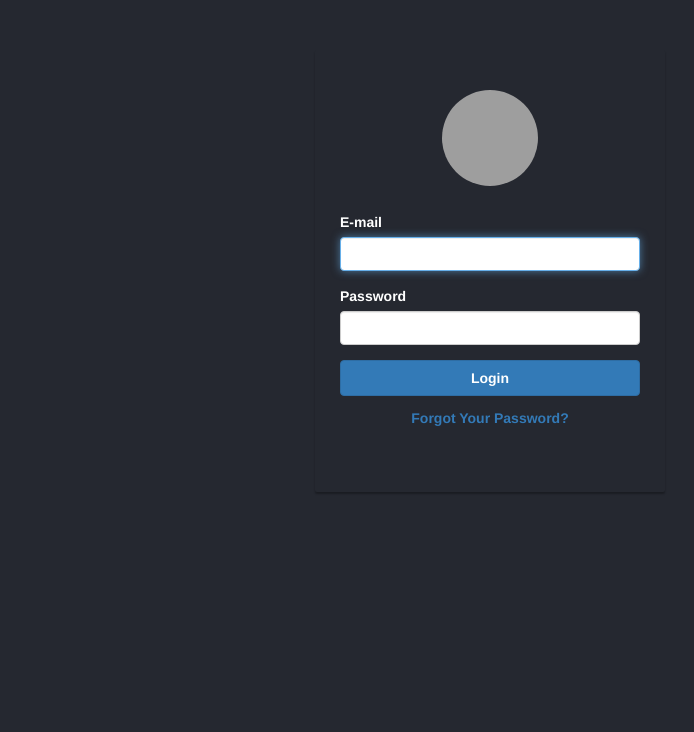
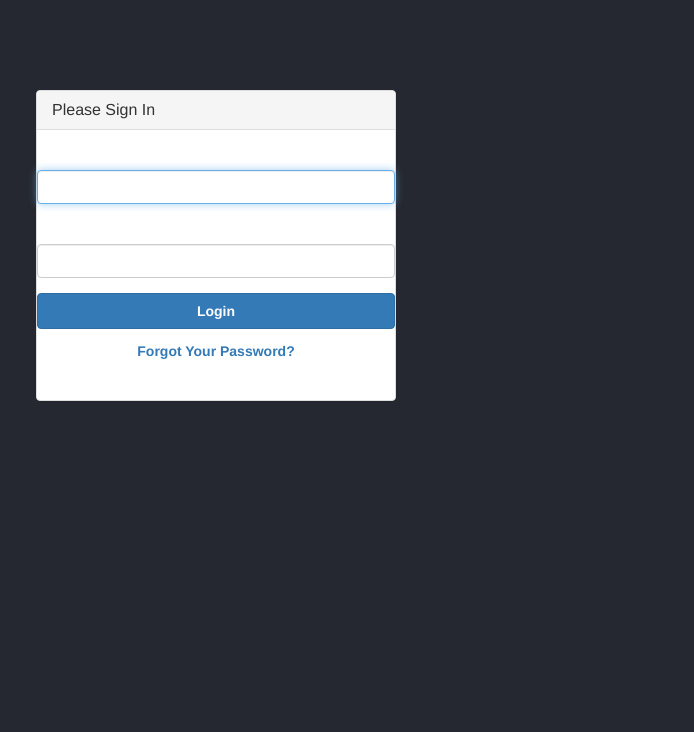
Before and after one commit to deferdie/ExceptionLogger, a Laravel app: page /login in a window 1280 px wide. Shown: the part 112-844 px from the top of the page, without its empty margins (424-1118 px from the left). Before the commit the page ends 605 px from the top, so only its background shows below. Run offline with Laravel 8, Linux system fonts and the light colour scheme; style sheets or scripts are compiled from the project's sources; some libraries are stand-ins or nearby versions; grey boxes are pictures that could not be loaded.

Commit message:
updated auth pages

```diff
--- a/resources/views/auth/login.blade.php
+++ b/resources/views/auth/login.blade.php
@@ -1,13 +1,17 @@
 @extends('layouts.app')
 
-@section('content')
-    <div class="card card-container noWrap">
-        <!-- <img class="profile-img-card" src="//lh3.googleusercontent.com/-6V8xOA6M7BA/AAAAAAAAAAI/AAAAAAAAAAA/rzlHcD0KYwo/photo.jpg?sz=120" alt="" /> -->
-        <img id="profile-img" class="profile-img-card" src="//ssl.gstatic.com/accounts/ui/avatar_2x.png" />
-        <p id="profile-name" class="profile-name-card"></p>
-        <form method="POST" action="{{ route('login') }}">
+@section('externalContent')
+<div class="container">
+    <div class="row">
+        <div class="col-md-4 col-md-offset-4">
+            <div class="login-panel panel panel-default">
+                <div class="panel-heading">
+                    <h3 class="panel-title">Please Sign In</h3>
+                </div>
+                <div class="panel-body">
+                    <form role="form" method="POST" action="{{ route('login') }}">
                         @csrf
-
+                        <fieldset>
                             <div class="form-group row">
                                 <label for="email" class="col-form-label">E-mail</label>
                                     <input id="email" type="email" class="form-control{{ $errors->has('email') ? ' is-invalid' : '' }}" name="email" value="{{ old('email') }}" required autofocus>
@@ -40,6 +44,11 @@
                                     Forgot Your Password?
                                 </a>
                             </div>
+                        </fieldset>
                     </form>
-    </div><!-- /card-container -->
+                </div>
+            </div>
+        </div>
+    </div>
+</div>
 @endsection
--- a/resources/views/layouts/app.blade.php
+++ b/resources/views/layouts/app.blade.php
@@ -46,6 +46,9 @@
                 @include('layouts.sb.topNav')
 
                 @include('layouts.sb.sidebar')
+
+                @yield('externalContent')
+
                 <div id="page-wrapper">
                     <div class="row">
                         @yield('content')
```
Lines whose indentation alone changed are shown as unchanged.
